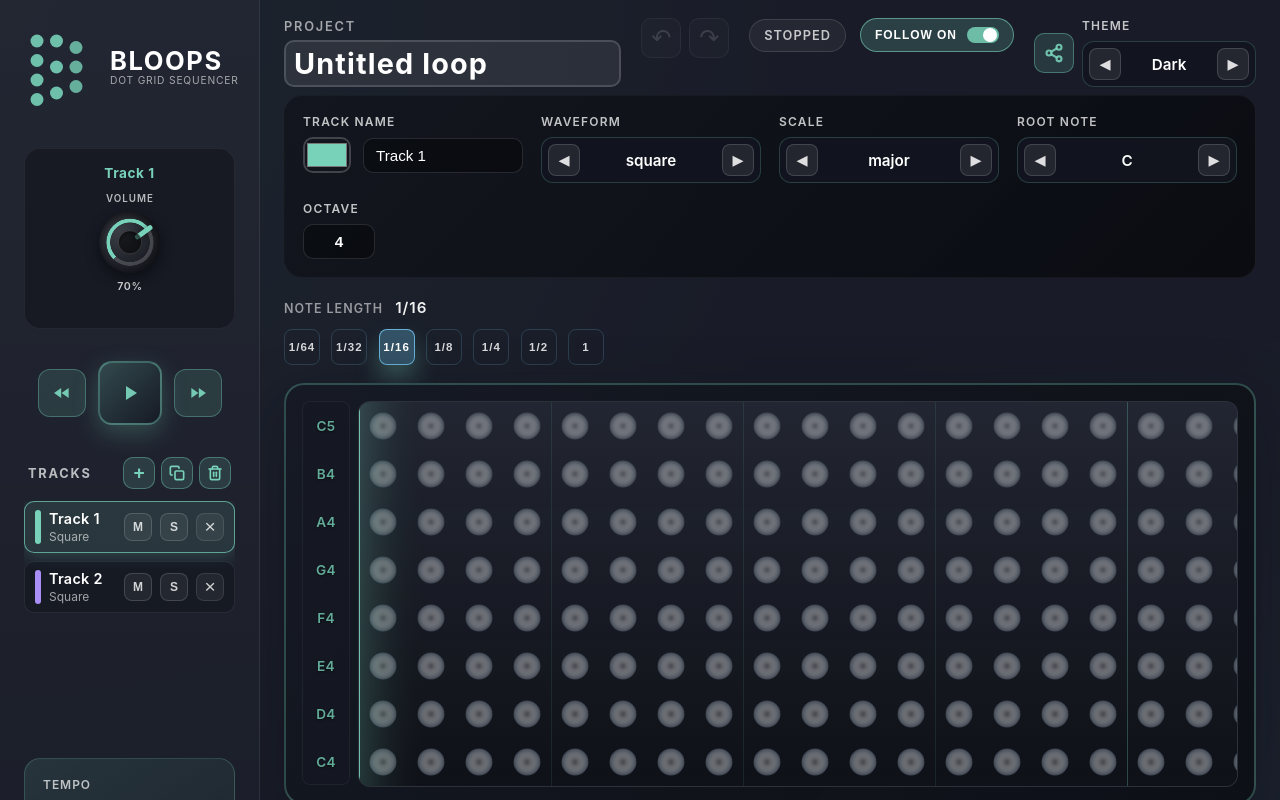
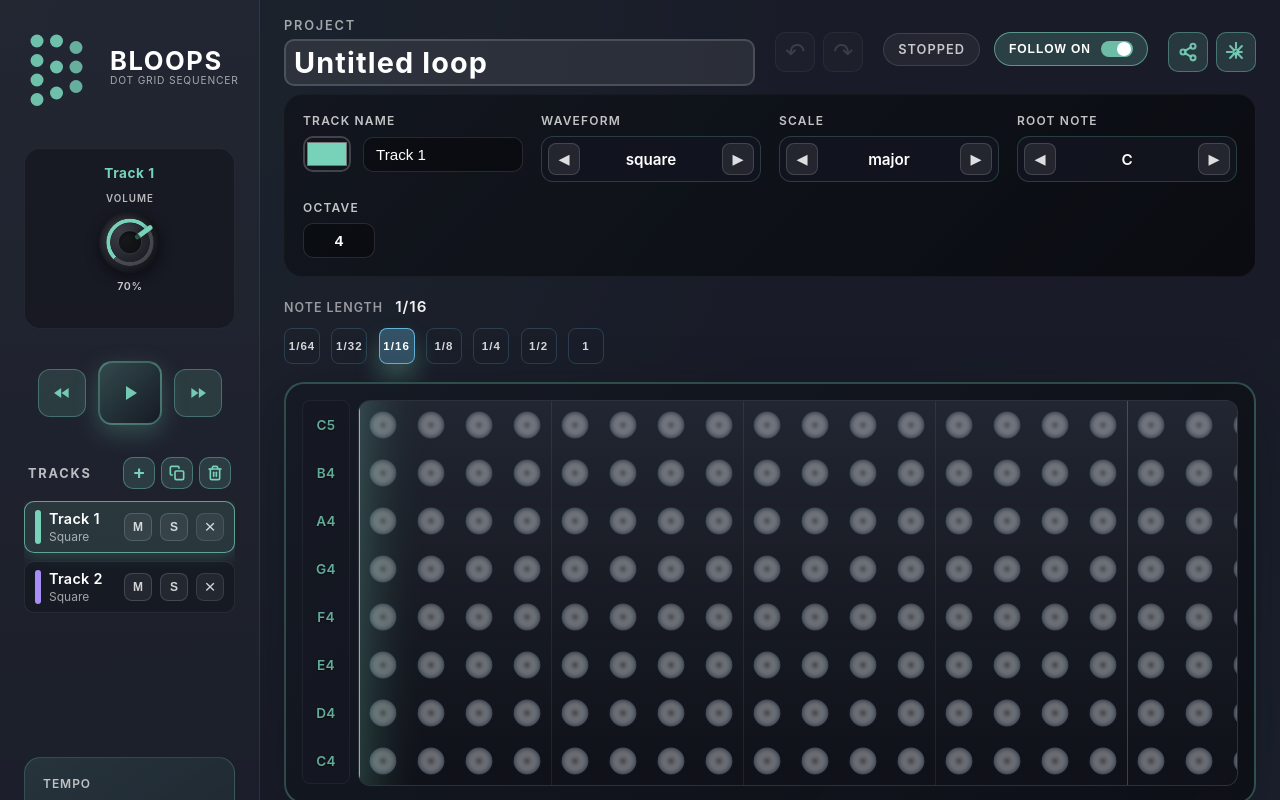
Before and after one commit to Gibson417/Bitloop, a Svelte app in the folder bloops_app/: page / in a window 1280 px wide. Shown: the top 800 px of the page. Built offline with nearby package versions, Linux system fonts and the light colour scheme.

Commit message:
Implement SettingsMenu with theme selector in dropdown
Co-authored-by: Gibson417 <142834301+Gibson417@users.noreply.github.com>

```diff
--- a/bloops_app/src/App.svelte
+++ b/bloops_app/src/App.svelte
@@ -7,7 +7,7 @@
   import TrackEffectsPanel from './components/TrackEffectsPanel.svelte';
   import Transport from './components/Transport.svelte';
   import Footer from './components/Footer.svelte';
-  import ThemeSelector from './components/ThemeSelector.svelte';
+  import SettingsMenu from './components/SettingsMenu.svelte';
   import KnobControl from './components/KnobControl.svelte';
   import ShareMenu from './components/ShareMenu.svelte';
   import FollowToggle from './components/FollowToggle.svelte';
@@ -873,7 +873,7 @@
             on:export={handleShareMenuExport}
             on:import={handleShareMenuImport}
           />
-          <ThemeSelector />
+          <SettingsMenu />
         </div>
       </div>
     </div>
--- /dev/null
+++ b/bloops_app/src/components/SettingsMenu.svelte
@@ -0,0 +1,157 @@
+<script>
+  import { onDestroy, onMount } from 'svelte';
+  import ThemeSelector from './ThemeSelector.svelte';
+
+  let settingsMenuOpen = false;
+  let settingsMenuEl;
+
+  const toggleSettingsMenu = (event) => {
+    event?.stopPropagation?.();
+    settingsMenuOpen = !settingsMenuOpen;
+  };
+
+  const closeSettingsMenu = () => {
+    settingsMenuOpen = false;
+  };
+
+  const handleDocumentClick = (event) => {
+    if (!settingsMenuOpen) return;
+    const target = event.target;
+    if (typeof Element !== 'undefined' && target instanceof Element) {
+      if (!settingsMenuEl?.contains(target)) {
+        settingsMenuOpen = false;
+      }
+    } else {
+      settingsMenuOpen = false;
+    }
+  };
+
+  const handleDocumentKeydown = (event) => {
+    if (event.key === 'Escape' && settingsMenuOpen) {
+      settingsMenuOpen = false;
+    }
+  };
+
+  onMount(() => {
+    if (typeof document !== 'undefined') {
+      document.addEventListener('click', handleDocumentClick);
+      document.addEventListener('keydown', handleDocumentKeydown);
+    }
+  });
+
+  onDestroy(() => {
+    if (typeof document !== 'undefined') {
+      document.removeEventListener('click', handleDocumentClick);
+      document.removeEventListener('keydown', handleDocumentKeydown);
+    }
+  });
+</script>
+
+<div class="settings-menu" data-open={settingsMenuOpen} bind:this={settingsMenuEl}>
+  <button
+    type="button"
+    class={`settings-btn ${settingsMenuOpen ? 'open' : ''}`}
+    on:click={toggleSettingsMenu}
+    aria-haspopup="true"
+    aria-expanded={settingsMenuOpen}
+    aria-label="Settings"
+    title="Settings"
+  >
+    <svg class="settings-icon" aria-hidden="true" viewBox="0 0 24 24" fill="none" stroke="currentColor" stroke-width="2.5" stroke-linecap="round" stroke-linejoin="round">
+      <circle cx="12" cy="12" r="3"/>
+      <path d="M12 1v6m0 6v6M1 12h6m6 0h6"/>
+      <path d="m4.93 4.93 4.24 4.24m5.66 0 4.24-4.24m0 14.14-4.24-4.24m-5.66 0-4.24 4.24"/>
+    </svg>
+  </button>
+  {#if settingsMenuOpen}
+    <div class="settings-dropdown" role="menu">
+      <div class="settings-section">
+        <ThemeSelector />
+      </div>
+    </div>
+  {/if}
+</div>
+
+<style>
+  .settings-menu {
+    position: relative;
+    display: flex;
+    flex-direction: column;
+    align-items: flex-end;
+    gap: 10px;
+  }
+
+  .settings-btn {
+    width: 40px;
+    height: 40px;
+    border-radius: 10px;
+    border: 1px solid rgba(var(--color-accent-rgb), 0.4);
+    background: rgba(var(--color-accent-rgb), 0.16);
+    color: rgba(var(--color-accent-rgb), 0.9);
+    font-size: 1.25rem;
+    cursor: pointer;
+    transition: all 0.2s ease;
+    display: flex;
+    align-items: center;
+    justify-content: center;
+    padding: 0;
+  }
+
+  .settings-btn:hover:not(:disabled) {
+    border-color: rgba(var(--color-accent-rgb), 0.6);
+    background: rgba(var(--color-accent-rgb), 0.26);
+    color: #fff;
+    transform: translateY(-1px);
+    box-shadow: 0 4px 12px rgba(var(--color-accent-rgb), 0.2);
+  }
+
+  .settings-btn:focus-visible {
+    outline: 2px solid rgba(var(--color-accent-rgb), 0.8);
+    outline-offset: 2px;
+  }
+
+  .settings-btn.open {
+    border-color: rgba(var(--color-accent-rgb), 0.65);
+    background: rgba(var(--color-accent-rgb), 0.3);
+  }
+
+  .settings-icon {
+    width: 20px;
+    height: 20px;
+    display: block;
+  }
+
+  .settings-dropdown {
+    position: absolute;
+    top: calc(100% + 8px);
+    right: 0;
+    display: flex;
+    flex-direction: column;
+    gap: 8px;
+    padding: 16px;
+    border-radius: 12px;
+    border: 1px solid rgba(255, 255, 255, 0.18);
+    background: rgba(12, 16, 24, 0.95);
+    backdrop-filter: blur(10px);
+    box-shadow: 0 18px 36px rgba(0, 0, 0, 0.35);
+    min-width: 220px;
+    z-index: 20;
+  }
+
+  .settings-section {
+    display: flex;
+    flex-direction: column;
+    gap: 12px;
+  }
+
+  @media (max-width: 768px) {
+    .settings-menu {
+      align-items: stretch;
+    }
+
+    .settings-dropdown {
+      right: auto;
+      left: 0;
+    }
+  }
+</style>
```
